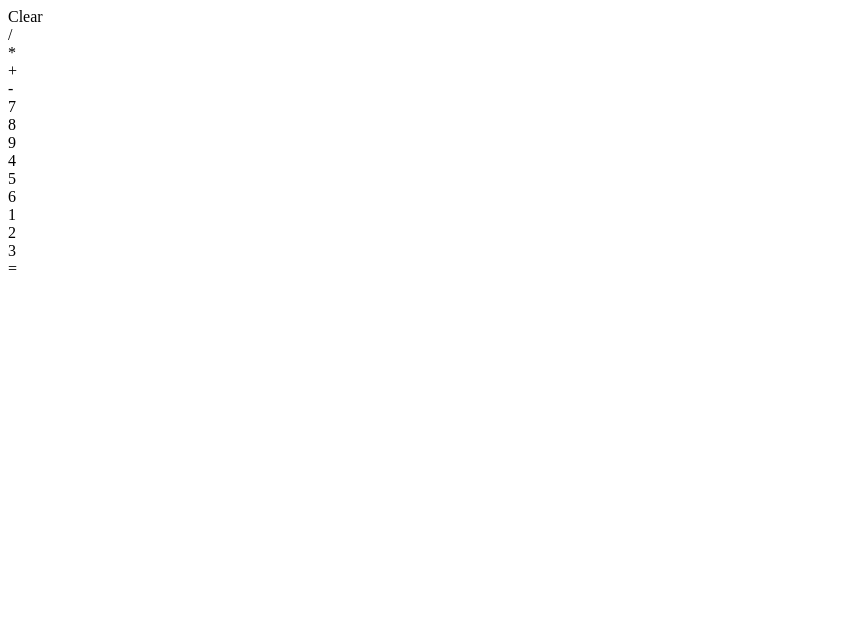
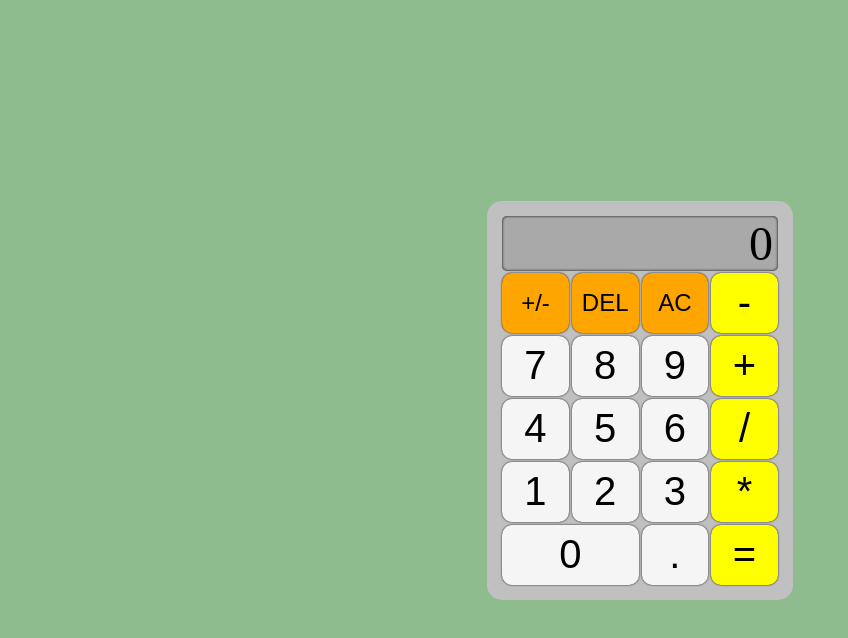
Before and after one commit to JesseRusso/wreckingmachine, a plain HTML site: page index.html in a window 1280 px wide. Shown: the whole page, without its empty margins (0-848 px from the left). Drawn offline with Linux system fonts and the light colour scheme.

Commit message:
basic html/css. buttons and display work without clashing types

```diff
--- a/index.html
+++ b/index.html
@@ -9,38 +9,29 @@
 </head>
 <body>
     <div class="calc-container">
-        <div class="display">
-
-        </div>
+        <div class="display">80085</div>
         <div class="buttons">
-            <div class="button" id="clear-button">Clear</div>
-            <div class="button" id="divide-button">/</div>
-            <div class="button" id="mult-button">*</div>
-            <div class="button" id="add-button">+</div>
-            <div class="button" id="sub-button">-</div>
-            <div class="button" id="seven">7</div>
-            <div class="button" id="seven">8</div>
-            <div class="button" id="seven">9</div>
-            <div class="button" id="seven">4</div>
-            <div class="button" id="seven">5</div>
-            <div class="button" id="seven">6</div>
-            <div class="button" id="seven">1</div>
-            <div class="button" id="seven">2</div>
-            <div class="button" id="seven">3</div>
-            <div class="button" id="equals">=</div>
+            <button class="func" id="sign-button"><span>+/-</span></button>
+            <button class="func" id="delete-button">DEL</button>
+            <button class="func" id="clear-button">AC</button>
+            <button class="operand" id="sub-button">-</button>
+            <button class="number" id="seven">7</button>
+            <button class="number" id="eight">8</button>
+            <button class="number" id="nine">9</button>
+            <button class="operand" id="add-button">+</button>
+            <button class="number" id="four">4</button>
+            <button class="number" id="five">5</button>
+            <button class="number" id="six">6</button>
+            <button class="operand" id="divide-button">/</button>
+            <button class="number" id="one">1</button>
+            <button class="number" id="two">2</button>
+            <button class="number" id="three">3</button>
+            <button class="operand" id="mult-button">*</button>
+            <button class="number" id="zero">0</button>
+            <button class="number" id="decimal">.</button>
+            <button class="operand" id="equals">=</button>
         </div>
     </div>
+    <script src="./script.js"></script>
 </body>
-<script>
-    function operate(op, a, b){
-        let result = choose[op](a, b);
-        return result;
-    }
-    const choose = {
-        "+": (a, b) => { return a + b; },
-        '-': (a, b) => {return a - b;},
-        '*': (a, b) => {return a & b;},
-        '/': (a, b) => {return a * b},
-    }
-</script>
 </html>
--- a/script.js
+++ b/script.js
@@ -0,0 +1,29 @@
+let displayValue = 0;
+const display = document.querySelector('.display');
+display.innerText = Number(displayValue);
+
+const buttons = document.querySelectorAll(".number");
+buttons.forEach(element => {
+    element.addEventListener("click", (e) => {
+        if (displayValue == 0) {
+            displayValue = Number(element.innerText);
+            display.innerText = displayValue;
+        }
+        else if (String(displayValue).length < 11) {
+            displayValue += element.innerText;
+            display.innerText = displayValue;
+            displayValue = Number(displayValue);
+        }
+    })
+});
+
+function operate(op, a, b) {
+    let result = choose[op](a, b);
+    return result;
+}
+const choose = {
+    '+': (a, b) => { return a + b; },
+    '-': (a, b) => { return a - b; },
+    '*': (a, b) => { return a * b; },
+    '/': (a, b) => { return a / b },
+}
--- a/style.css
+++ b/style.css
@@ -0,0 +1,71 @@
+html{
+    box-sizing: border-box;
+    background-color: darkseagreen;
+}
+body{
+    display: flex;
+    margin: 0;
+    height: 100vh;
+    width: 100vw;
+    justify-content: center;
+    align-items: center;
+}
+.calc-container{
+    display: flex;
+    flex-direction: column;
+    max-width: 40vw;
+    max-height: 50vh;
+    min-width: 222px;
+    gap: 2px;
+    padding:15px;
+    background-color: silver;
+    border-radius: 15px;
+}
+.buttons{
+    display: grid;
+    grid-template-columns: repeat(4, 1fr);
+    grid-template-rows: repeat(5, 1fr);
+    grid-column-start: 1;
+    grid-column-end: 5;
+    grid-row-start: 2;
+    grid-row-end: 6;
+    text-align: center;
+    gap: 3px;
+}
+button{
+    text-align: center;
+    border-radius: 10px;
+    font-size: 2.5em;
+    height: 1.5em;
+    padding: 0 10px 0 10px;
+    border: none;
+    box-shadow: 0 0 2px;
+}
+.number{
+    background-color: whitesmoke;
+}
+.operand{
+    background-color: yellow;
+}
+.func{
+    background-color: orange;
+    font-size: 1.5em;
+    height: 2.5em;
+}
+#zero{
+    grid-column-start: 1;
+    grid-column-end: 3;
+}
+.display{
+    display: flex;
+    justify-content: flex-end;
+    grid-column-start: 1;
+    grid-column-end: 2;
+    grid-row-start: 1;
+    grid-row-end: 6;
+    padding: 0 5px 0 0;
+    font-size: 3em;
+    background-color: darkgray;
+    box-shadow: inset 0 0 3px;
+    border-radius: 5px;
+}
```
